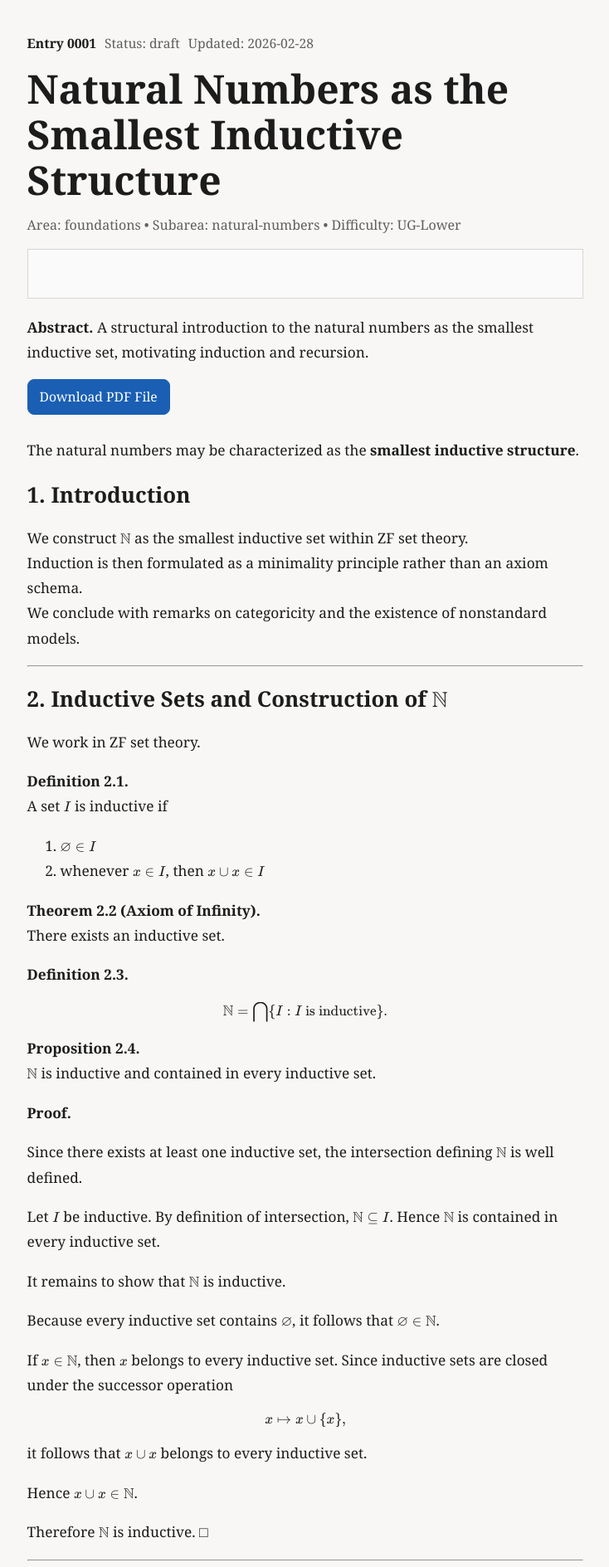
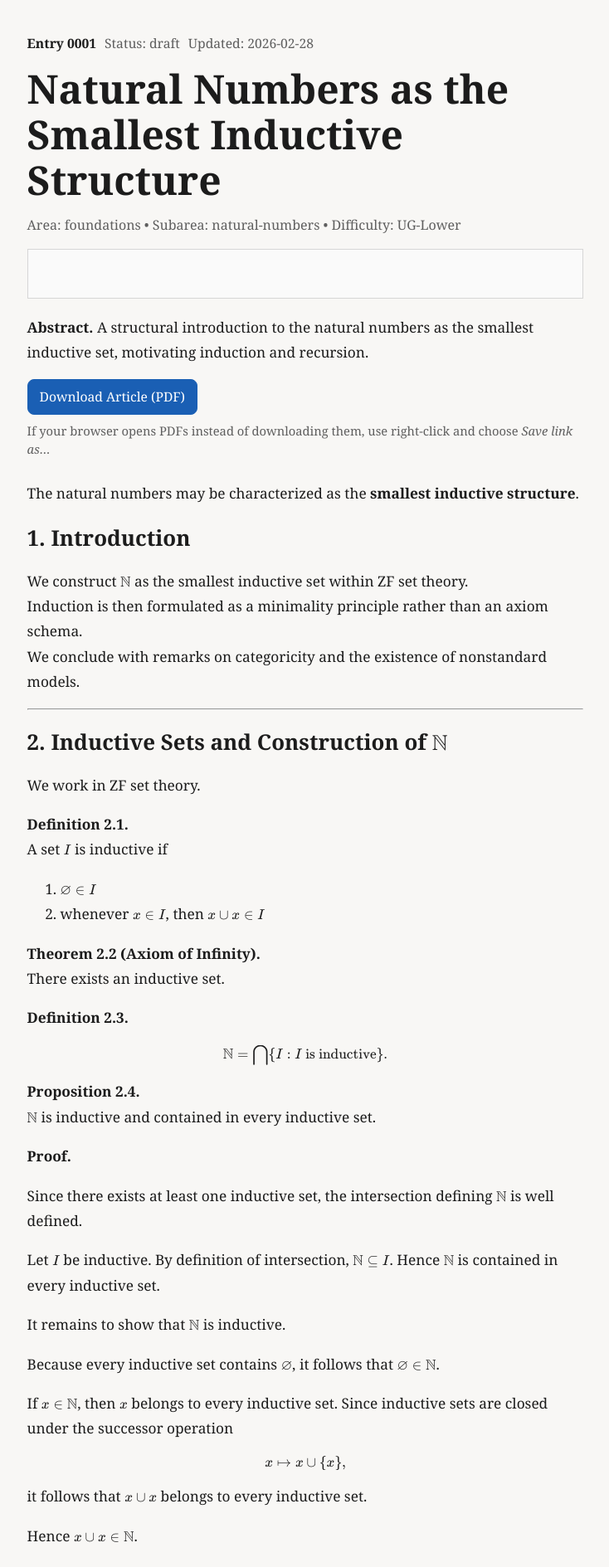
Before and after one commit to Dinside01/proofzoom, a Jekyll site: the page built from _entries/entry-0001-natural-numbers-smallest-inductive-structure.md, in a window 1280 px wide. Shown: the top 1889 px of the page at 83% size, without its empty margins (272-1006 px from the left). Built offline with Jekyll 4.4.1, drawn with Linux system fonts in a browser that asks for light colours.

Commit message:
Refine PDF download behavior and styling

```diff
--- a/_layouts/entry.html
+++ b/_layouts/entry.html
@@ -47,6 +48,11 @@
   {% assign pz_citation_year = page.updated | slice: 0, 4 %}
 {% elsif page.date %}
   {% assign pz_citation_year = page.date | date: "%Y" %}
+{% endif %}
+
+{% assign pz_pdf_filename = "" %}
+{% if page.pdf %}
+  {% assign pz_pdf_filename = page.pdf | split: "/" | last %}
 {% endif %}
 
 <article class="pz-entry">
@@ -125,11 +131,24 @@
 
     {% endunless %}
 
-{% if page.pdf %}
-  <div class="pz-entry-links">
-    <a class="pz-btn" href="{{ page.pdf | relative_url }}" download>Download PDF File</a>
-  </div>
-{% endif %}
+    {% if page.pdf %}
+      <div class="pz-entry-links">
+        <a
+          class="pz-btn"
+          href="{{ page.pdf | relative_url }}"
+          download="{{ pz_pdf_filename }}"
+          type="application/pdf"
+          rel="noopener"
+          aria-label="Download article PDF">
+          Download Article (PDF)
+        </a>
+      </div>
+
+      <div class="pz-entry-download-note">
+        If your browser opens PDFs instead of downloading them, use right-click and choose
+        <em>Save link as…</em>
+      </div>
+    {% endif %}
 
   </header>
 
--- a/assets/css/site.css
+++ b/assets/css/site.css
@@ -272,6 +272,13 @@
   text-decoration: none;
 }
 
+.pz-entry-download-note{
+  margin-top: 8px;
+  color: var(--muted);
+  font-size: 0.92rem;
+  line-height: 1.5;
+}
+
 .pz-entry-content{
   font-size: 1.08rem;
   line-height: 1.75;
```
Also changed, not shown: other parts of _layouts/entry.html (+1 -0 lines).
